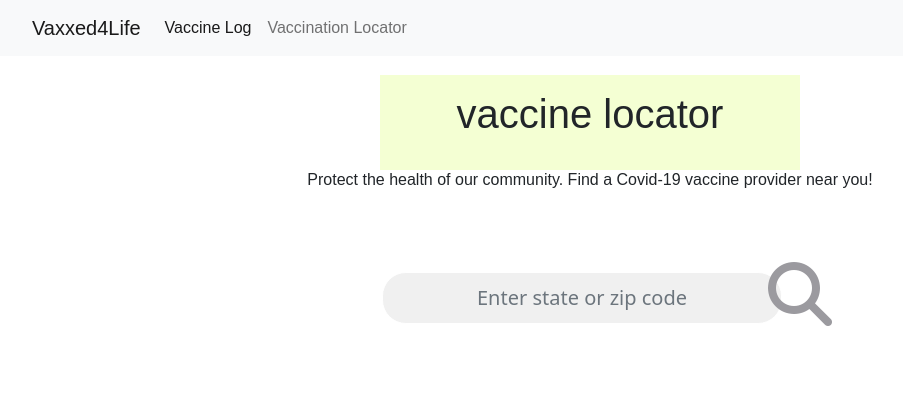
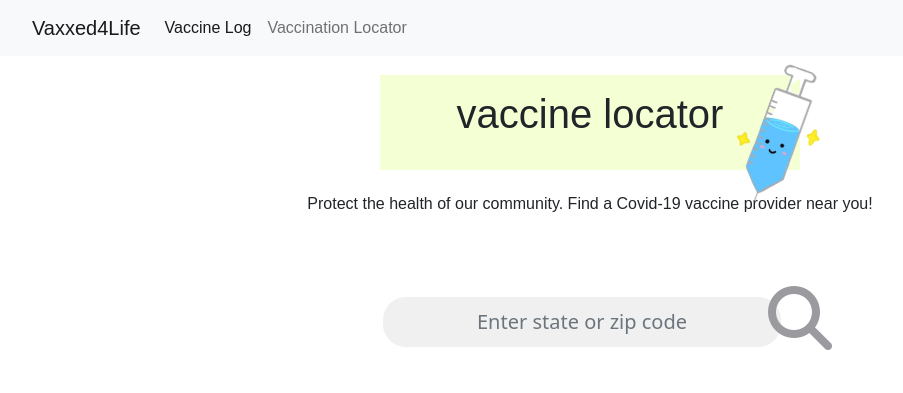
Before and after one commit to Rak97/Vaxxed4Life, a website: page Vaccination.html in a window 1280 px wide. Shown: the whole page, without its empty margins (50-953 px from the left). Drawn offline with nearby package versions, Linux system fonts and the light colour scheme; a web font is replaced by a local one.

Commit message:
added syringe
.syringe styling and picture

```diff
--- a/Vaccination.html
+++ b/Vaccination.html
@@ -41,6 +41,7 @@
         <div class="contain">
             <h1>
                 vaccine locator
+            <img src="images/lil.png" class="syringe" alt="">
             </h1>
         </div>
         <h6>Protect the health of our community.
--- a/style.css
+++ b/style.css
@@ -17,6 +17,7 @@ h1 {
   font-size: 42px;
 }
 h6 {
+  padding-top: 1.5rem;
   text-align: center;
   font-family: var(--main-font-family);
 }
@@ -82,3 +83,12 @@ input#formFileMultiple.form-control {
   position: relative;
   top: 0.5rem;
 }
+
+.syringe {
+  -ms-transform: rotate(20deg); /* IE 9 */
+  transform: rotate(20deg);
+    position: relative;
+  left: 200px;
+  bottom: 75px;
+  height: 150px;
+}
```
Also changed, not shown: index.html (+1 -0 lines), vaccination-list.html (added, +12 -0 lines), images/lil.png (added).
